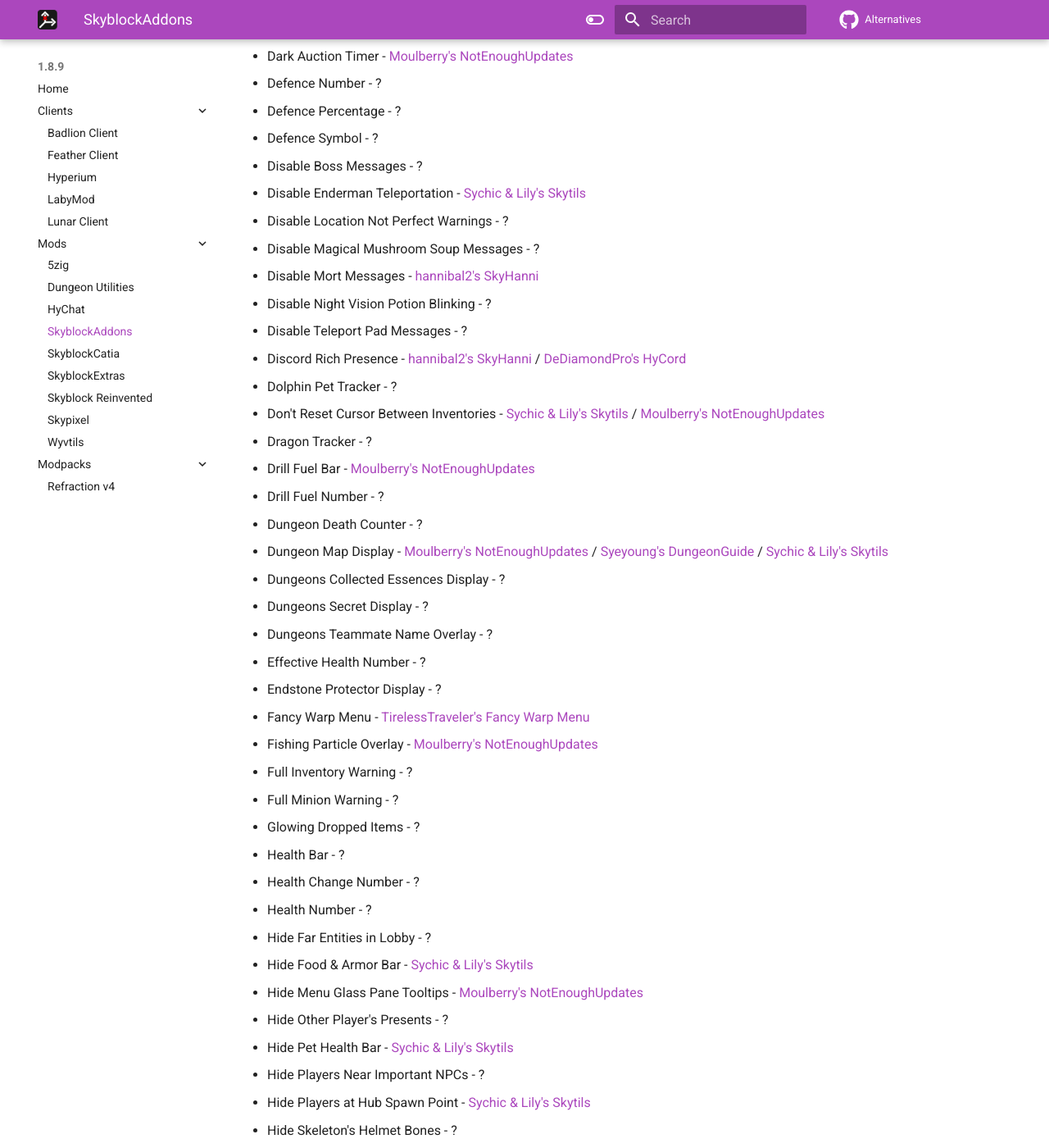
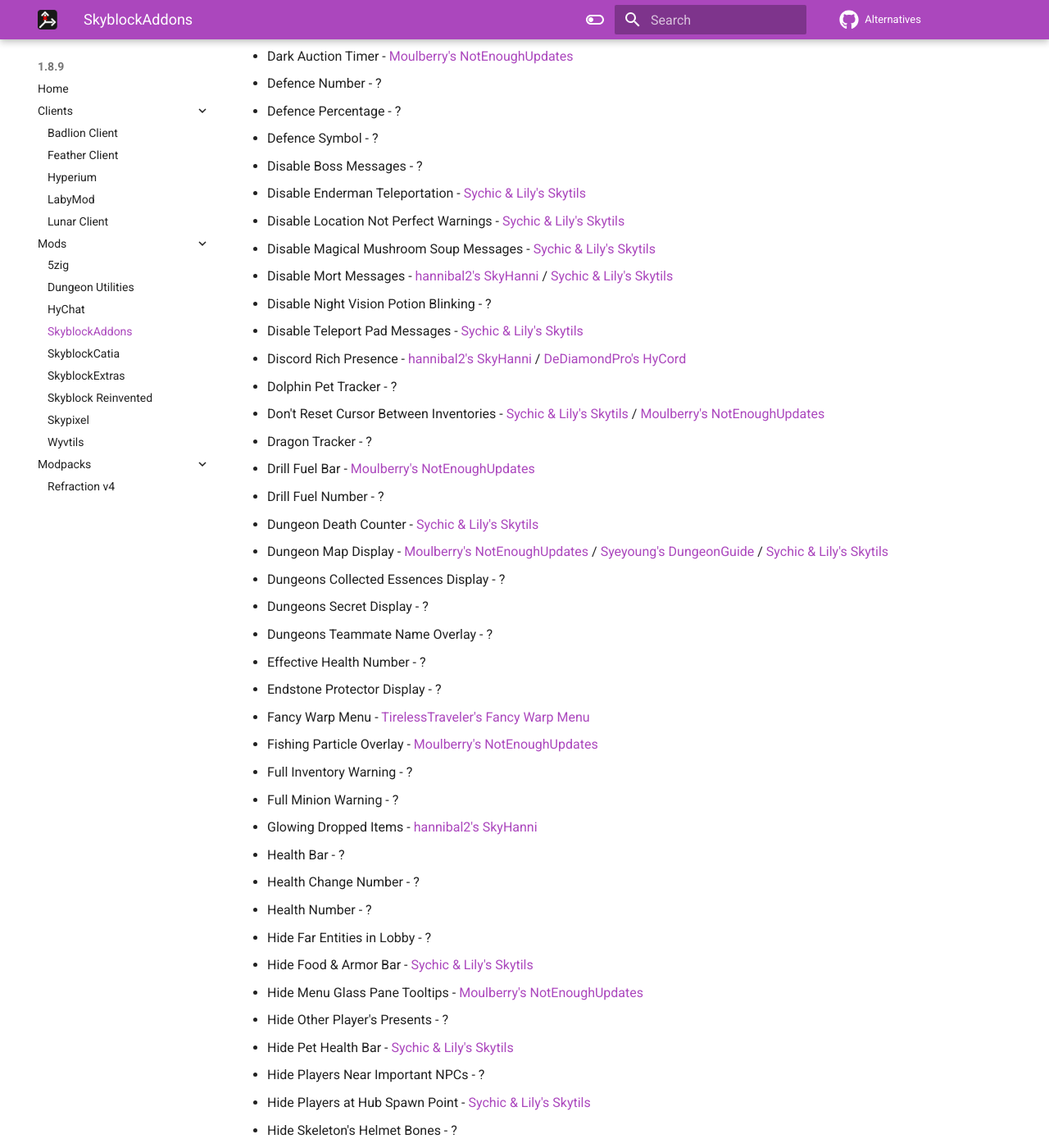
Before and after one commit to MicrocontrollersDev/Alternatives, an MkDocs documentation site: the page built from docs/1.8.9/skyblockaddons.md, in a window 1280 px wide and 1400 px high, scrolled down 676 px. Shown: the whole window at 82% size. Built offline with MkDocs 1.6.1 and Material for MkDocs 9.7.7, drawn with Linux system fonts in a browser that asks for light colours; comment, search, counter and statistics services are not loaded; some of the changed text lies outside the part shown.

Commit message:
Bunch of SBA additions

```diff
--- a/docs/1.8.9/skyblockaddons.md
+++ b/docs/1.8.9/skyblockaddons.md
@@ -25,18 +25,18 @@
 * Defence Symbol - ?
 * Disable Boss Messages - ?
 * Disable Enderman Teleportation - [Sychic & Lily's Skytils](https://github.com/Skytils/SkytilsMod/releases/latest)
-* Disable Location Not Perfect Warnings - ?
-* Disable Magical Mushroom Soup Messages - ?
-* Disable Mort Messages - [hannibal2's SkyHanni](https://github.com/hannibal002/SkyHanni/releases)
+* Disable Location Not Perfect Warnings - [Sychic & Lily's Skytils](https://github.com/Skytils/SkytilsMod/releases/latest)
+* Disable Magical Mushroom Soup Messages - [Sychic & Lily's Skytils](https://github.com/Skytils/SkytilsMod/releases/latest)
+* Disable Mort Messages - [hannibal2's SkyHanni](https://github.com/hannibal002/SkyHanni/releases) / [Sychic & Lily's Skytils](https://github.com/Skytils/SkytilsMod/releases/latest)
 * Disable Night Vision Potion Blinking - ?
-* Disable Teleport Pad Messages - ?
+* Disable Teleport Pad Messages - [Sychic & Lily's Skytils](https://github.com/Skytils/SkytilsMod/releases/latest)
 * Discord Rich Presence - [hannibal2's SkyHanni](https://github.com/hannibal002/SkyHanni/releases) / [DeDiamondPro's HyCord](https://github.com/DeDiamondPro/HyCord/releases/latest)
 * Dolphin Pet Tracker - ?
 * Don't Reset Cursor Between Inventories - [Sychic & Lily's Skytils](https://github.com/Skytils/SkytilsMod/releases/latest) / [Moulberry's NotEnoughUpdates](https://github.com/Moulberry/NotEnoughUpdates/releases/latest)
 * Dragon Tracker - ?
 * Drill Fuel Bar - [Moulberry's NotEnoughUpdates](https://github.com/Moulberry/NotEnoughUpdates/releases/latest)
 * Drill Fuel Number - ?
-* Dungeon Death Counter - ?
+* Dungeon Death Counter - [Sychic & Lily's Skytils](https://github.com/Skytils/SkytilsMod/releases/latest)
 * Dungeon Map Display - [Moulberry's NotEnoughUpdates](https://github.com/Moulberry/NotEnoughUpdates/releases/latest) / [Syeyoung's DungeonGuide](https://github.com/Dungeons-Guide/Skyblock-Dungeons-Guide/releases/latest) / [Sychic & Lily's Skytils](https://github.com/Skytils/SkytilsMod/releases/latest)
 * Dungeons Collected Essences Display - ?
 * Dungeons Secret Display  - ?
@@ -47,7 +47,7 @@
 * Fishing Particle Overlay - [Moulberry's NotEnoughUpdates](https://github.com/Moulberry/NotEnoughUpdates/releases/latest)
 * Full Inventory Warning - ?
 * Full Minion Warning - ?
-* Glowing Dropped Items  - ?
+* Glowing Dropped Items  - [hannibal2's SkyHanni](https://github.com/hannibal002/SkyHanni/releases)
 * Health Bar - ?
 * Health Change Number - ?
 * Health Number - ?
@@ -62,7 +62,7 @@
 * Hide Sven Pup Nametags - ?
 * Hide True Defense - ?
 * Hide Vanilla Health Bar - [Sychic & Lily's Skytils](https://github.com/Skytils/SkytilsMod/releases/latest)
-* Item Drop Confirmation - ?
+* Item Drop Confirmation - [Sychic & Lily's Skytils](https://github.com/Skytils/SkytilsMod/releases/latest)
 * Item Pickup Log - ?
 * Jacob's Contest Timer - [hannibal2's SkyHanni](https://github.com/hannibal002/SkyHanni/releases)
 * Leather Backpack Opening Sound - ?
@@ -72,7 +72,7 @@
 * No Arrows Left Alert - ?
 * Only Show in the Dragon's Nest - ?
 * Outbid Alert Sound - ?
-* Outline Dungeon Teammates - ?
+* Outline Dungeon Teammates - [hannibal2's SkyHanni](https://github.com/hannibal002/SkyHanni/releases)
 * Overflow Mana Number - ?
 * Parse Enchant Tooltips - ?
 * Potion and Powerup Timers - ?
@@ -93,7 +93,7 @@
 * Show Experimentation Table Tooltips - [Moulberry's NotEnoughUpdates](https://github.com/Moulberry/NotEnoughUpdates/releases/latest)
 * Show Floor Obtained Dungeon Items - ?
 * Show Item Anvil Uses - Useless
-* Show Item Cooldowns - ?
+* Show Item Cooldowns - [hannibal2's SkyHanni](https://github.com/hannibal002/SkyHanni/releases)
 * Show Nether Faction - ?
 * Show Player Symbols In Chat - ?
 * Show Profile Type - ?
```
Also changed, not shown: other parts of docs/1.8.9/skyblockaddons.md (+1 -1 lines).
